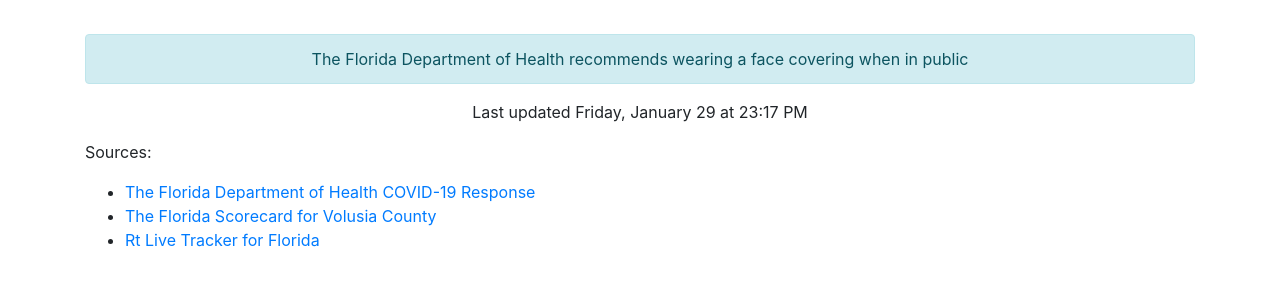
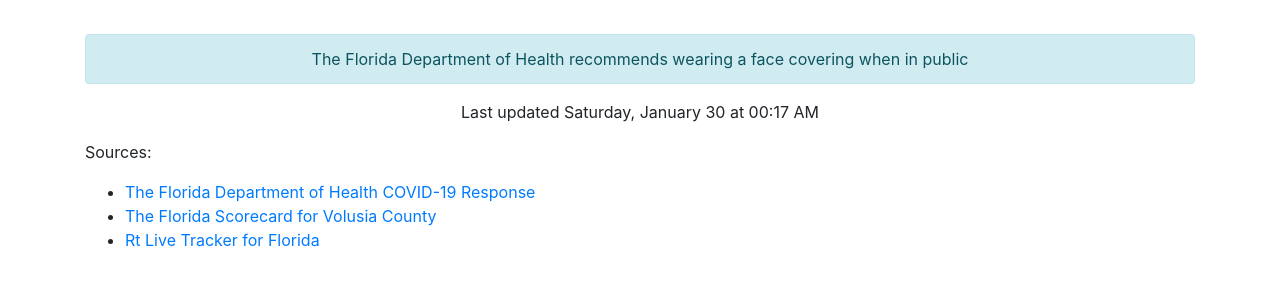
Before and after one commit to thinkjson/timeforchurch, a Jekyll site: the page built from index.md, in a window 1280 px wide. Shown: the part 544-830 px from the top of the page. Built offline with Jekyll 4.4.1, drawn with Linux system fonts in a browser that asks for light colours; our own code applies the rules of GitHub Pages for plain Markdown files.

Commit message:
Updating data

```diff
--- a/_includes/data.html
+++ b/_includes/data.html
@@ -10,4 +10,4 @@
     <div class="outcome text-success">YES</div>
     <div class="alert alert-info" role="alert">The Florida Department of Health recommends wearing a face covering when in public</div>
 
-    <p>Last updated Friday, January 29 at 23:17 PM</p>
+    <p>Last updated Saturday, January 30 at 00:17 AM</p>
```
